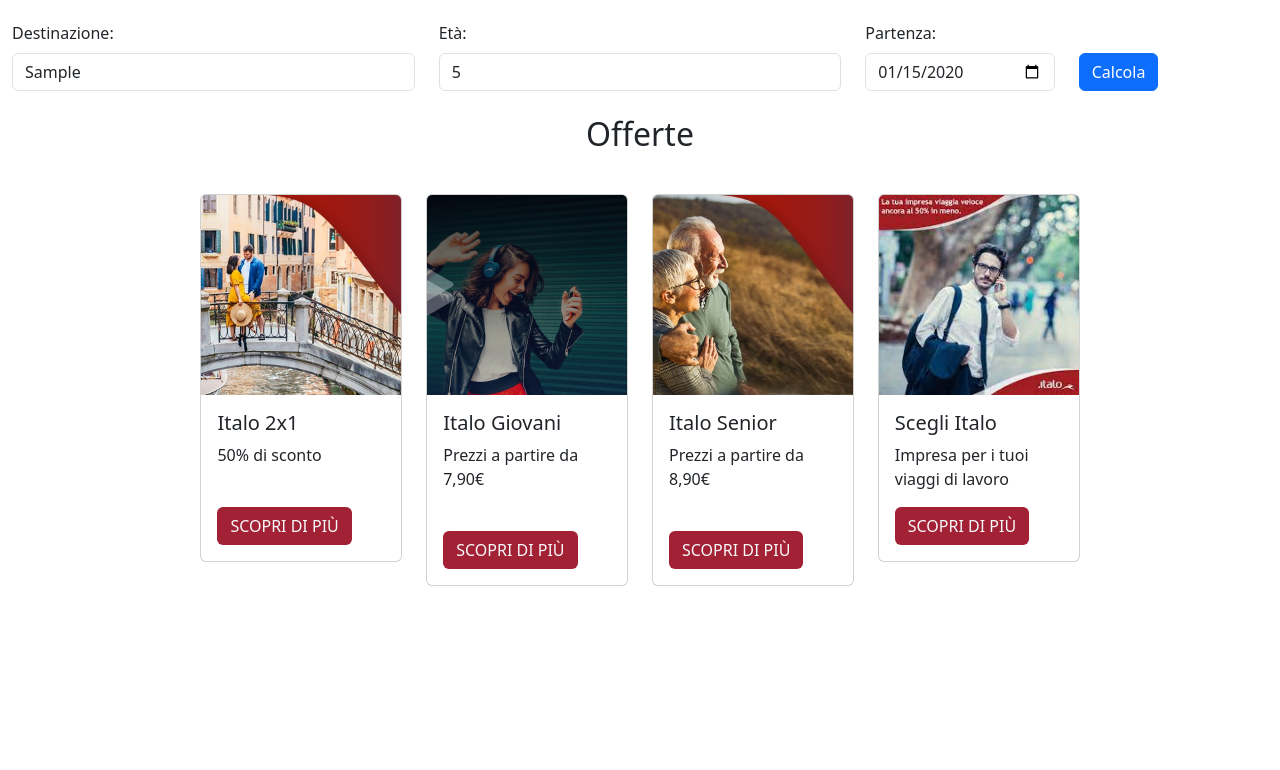
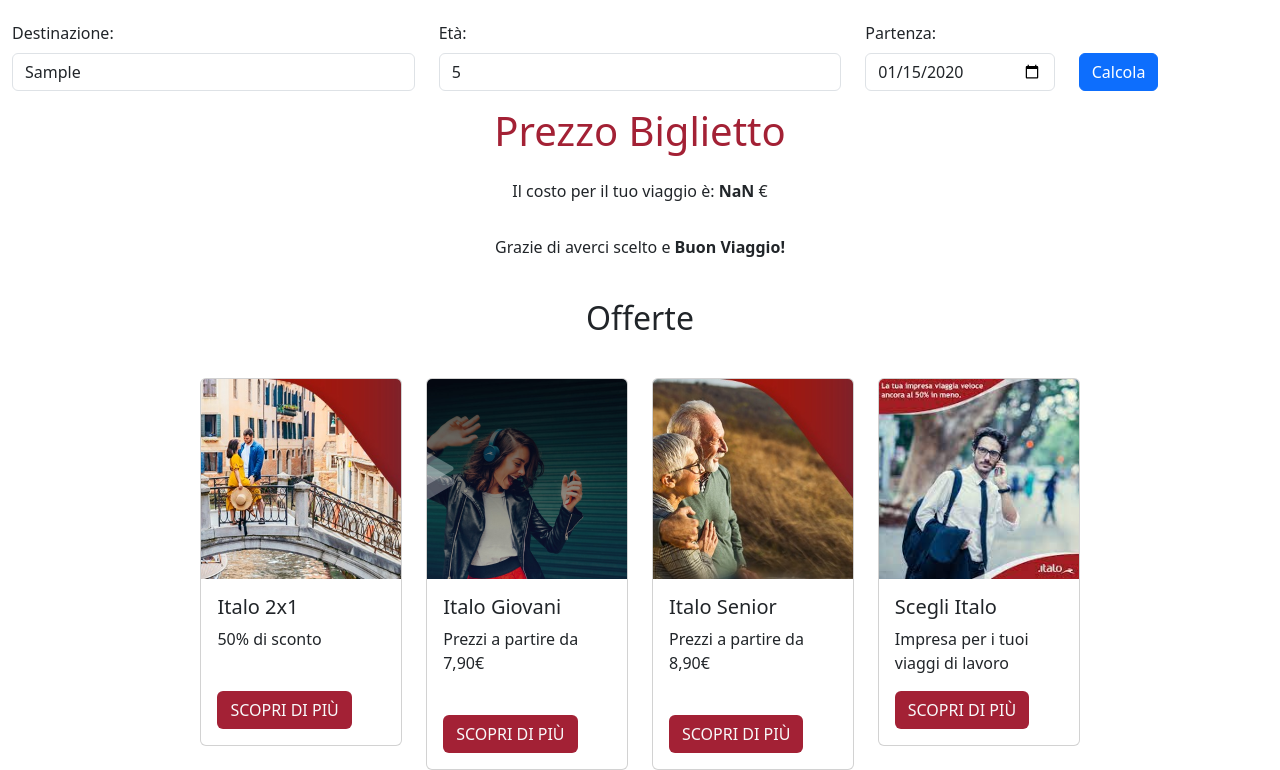
Before and after one commit to micheledimassimo/js-biglietto-treno-form, a plain HTML site: page index.html in a window 1280 px wide. Both pictures are taken after typing "Sample", "5", "2020-01-15" into the empty fields and a click on the button "Calcola". Shown: the part 87-857 px from the top of the page. Before the commit the page ends 800 px from the top, so only its background shows below. Drawn offline with nearby package versions, Linux system fonts and the light colour scheme.

Commit message:
v1.2 restituzione prezzo in pagina

```diff
--- a/css/style.css
+++ b/css/style.css
@@ -38,3 +38,6 @@
 .my-btn:hover {
     background-color: #A32135;
 }
+.my-txt-color {
+    color: #A32135;
+}
--- a/index.html
+++ b/index.html
@@ -91,6 +91,17 @@
                         </button>
                     </div>
                 </form>
+                <div class="text-center pt-3">
+                    <h1 class="my-txt-color">
+                        Prezzo Biglietto
+                    </h1>
+                    <p class="pt-3">
+                        Il costo per il tuo viaggio è: <span id="ticket-price" class="fw-bold"></span> &euro;
+                    </p>
+                    <p class="pt-3">
+                        Grazie di averci scelto e <span class="fw-bold">Buon Viaggio!</span>
+                    </p>
+                </div>
                 <div class="my-container pt-4">
                     <h2 class="text-center">
                         Offerte
--- a/js/scripts.js
+++ b/js/scripts.js
@@ -7,25 +7,20 @@
 
 const infoForm = document.querySelector('form');
 infoForm.addEventListener(
-    'submit',          // 1° argomento: evento da ascoltare/intercettare
-    function (event) { // 2° argomento: definizione di una funzione anonima che verrà eseguita solo quando si verificherà l'evento sull'elemento
-        /*
-            Blocco di codice da eseguire quando si verifica l'evento selezionato
-        */
-
+    'submit',
+    function (event) {
         console.log('event', event, typeof event);
 
         event.preventDefault();
 
         const trip = document.getElementById('trip');
+        console.log('trip.value', trip.value, typeof trip.value);
+        let tripInput = parseInt(trip.value);
 
-        console.log('trip.value', trip.value, typeof trip.value);
-
-        let tripInput = parseInt(trip.value);
         const age = document.getElementById('age');
-
         console.log('age.value', age.value, typeof age.value);
         const ageInput = parseInt(age.value);
+
         console.log('ageInput.value', ageInput, typeof ageInput);
 
         let price = 0.21 * tripInput;
@@ -34,14 +29,18 @@
         if (ageInput < 18) {
             price = (price - (price * 0.2)).toFixed(2);
             console.log('Prezzo con 20% sconto: €', price);
+            document.getElementById('ticket-price').innerHTML = price;
         }
         if (ageInput >= 18 && ageInput < 65) {
             price = price.toFixed(2);
             console.log('Prezzo: €', price);
+            document.getElementById('ticket-price').innerHTML = price;
         }
         if (ageInput >= 65) {
             price = (price - (price * 0.4)).toFixed(2);
             console.log('Prezzo con 40% sconto: €', price);
+            document.getElementById('ticket-price').innerHTML = price;
         }
+
     }
 );
```
